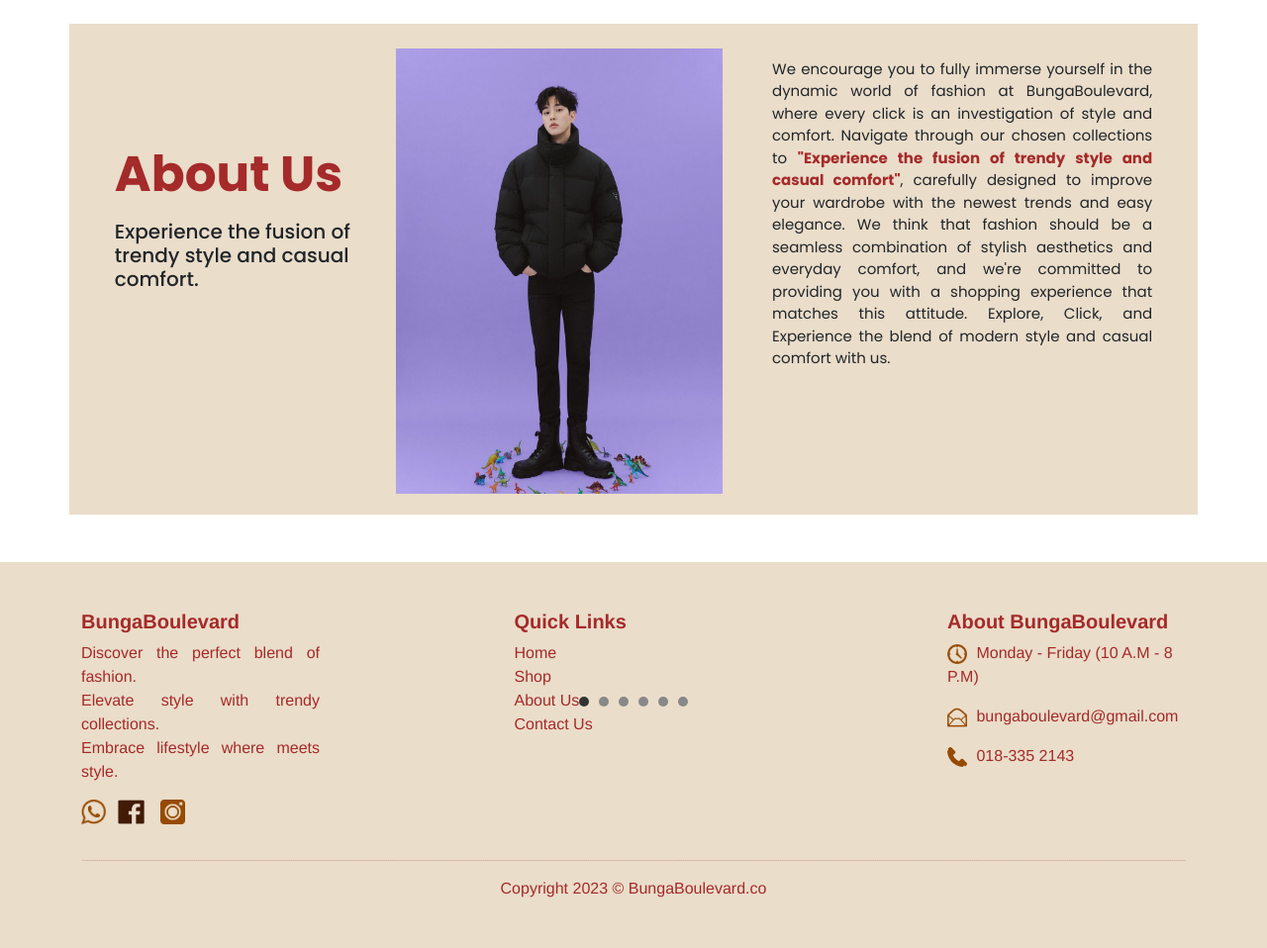
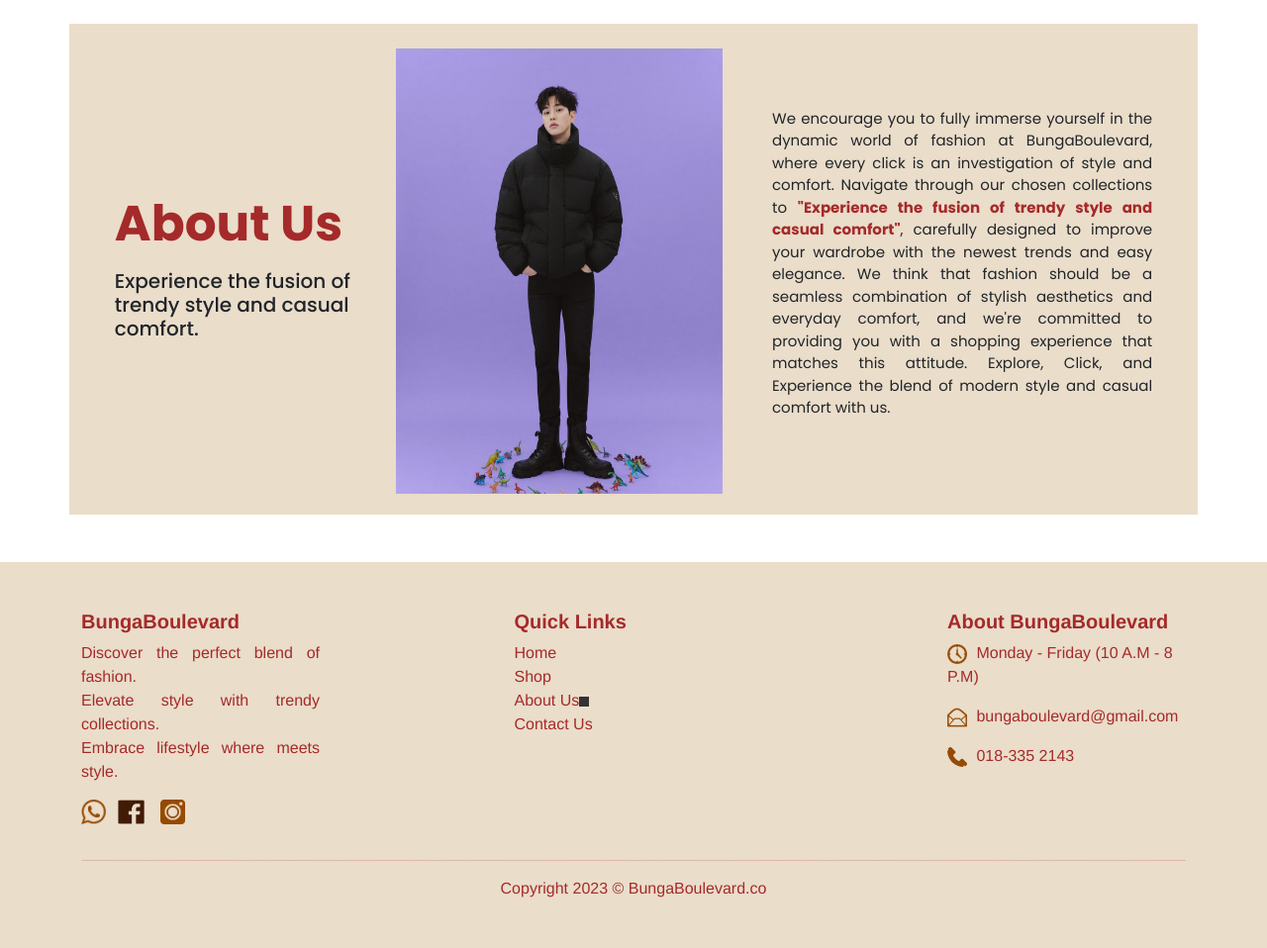
Before and after one commit to antideviant/bungaboulevard, a PHP site: page /bungaboulevard/about-us.php in a window 1280 px wide. Shown: the part 76-1034 px from the top of the page at 99% size. Run offline with PHP 8.4, Linux system fonts and the light colour scheme; a user stored in the database is signed in; data that the repository does not hold is empty.

Commit message:
Update about-us.php

```diff
--- a/about-us.php
+++ b/about-us.php
@@ -54,15 +54,17 @@ error_reporting(0);
     .indicator {
         width: 10px;
         height: 10px;
-            background-color: #888;
-            border-radius: 50%;
+        background-color: transparent;
+        border-radius: none;
         cursor: pointer;
+        border: none;
     }
 
     .indicator.active {
         background-color: #333;
     }
 </style>
+
 </head>
 
 <body>
@@ -71,13 +73,13 @@ error_reporting(0);
         <div class="container px-4 px-lg-4 mt-4" style="background: #EADDCA;">
             <div class="container-1" style="max-height: 400px;">
                 <div class="left-text">
-                    <h1><b><p style="color: brown; font-size: 50px; font-family: 'Poppins', sans-serif;">About Us</p></b></h1>
+                    <h1><b><p style="color: brown; font-size: 50px; font-family: 'Poppins', sans-serif; margin-top: 100px;">About Us</p></b></h1>
                     <h5 style="font-family: 'Poppins', sans-serif;">Experience the fusion of<br>trendy style and casual<br>comfort. </h5>
                 </div>
                 <div class="image" style="margin-top: 100px;">
                     <img id="aboutUsImage" src="assets\aboutus1.jpg" alt="About Us Image">
                 </div>
-                <div class="right-text" style="font-size: 15px; text-align: justify; margin-left: 50px; font-family: 'Poppins', sans-serif;">
+                <div class="right-text" style="font-size: 15px; text-align: justify; margin-top: 100px; margin-left: 50px; font-family: 'Poppins', sans-serif;">
                     <p>We encourage you to fully immerse yourself in the dynamic world of fashion at BungaBoulevard,
                         where every click is an investigation of style and comfort.
                         Navigate through our chosen collections to <span style="color: brown;"><b> "Experience the fusion of trendy style and casual comfort"</b></span>,
```
Lines whose indentation alone changed are shown as unchanged.
